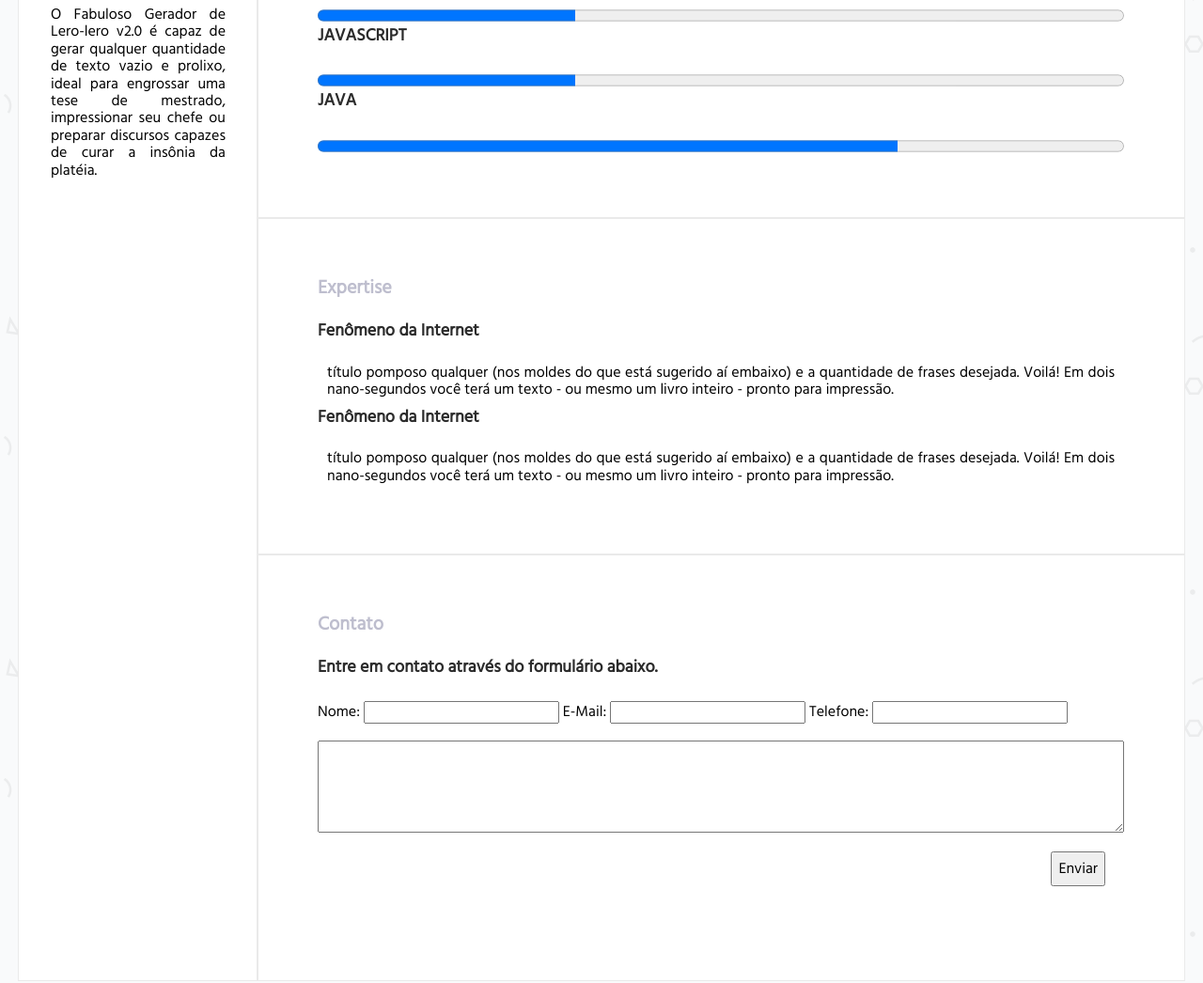
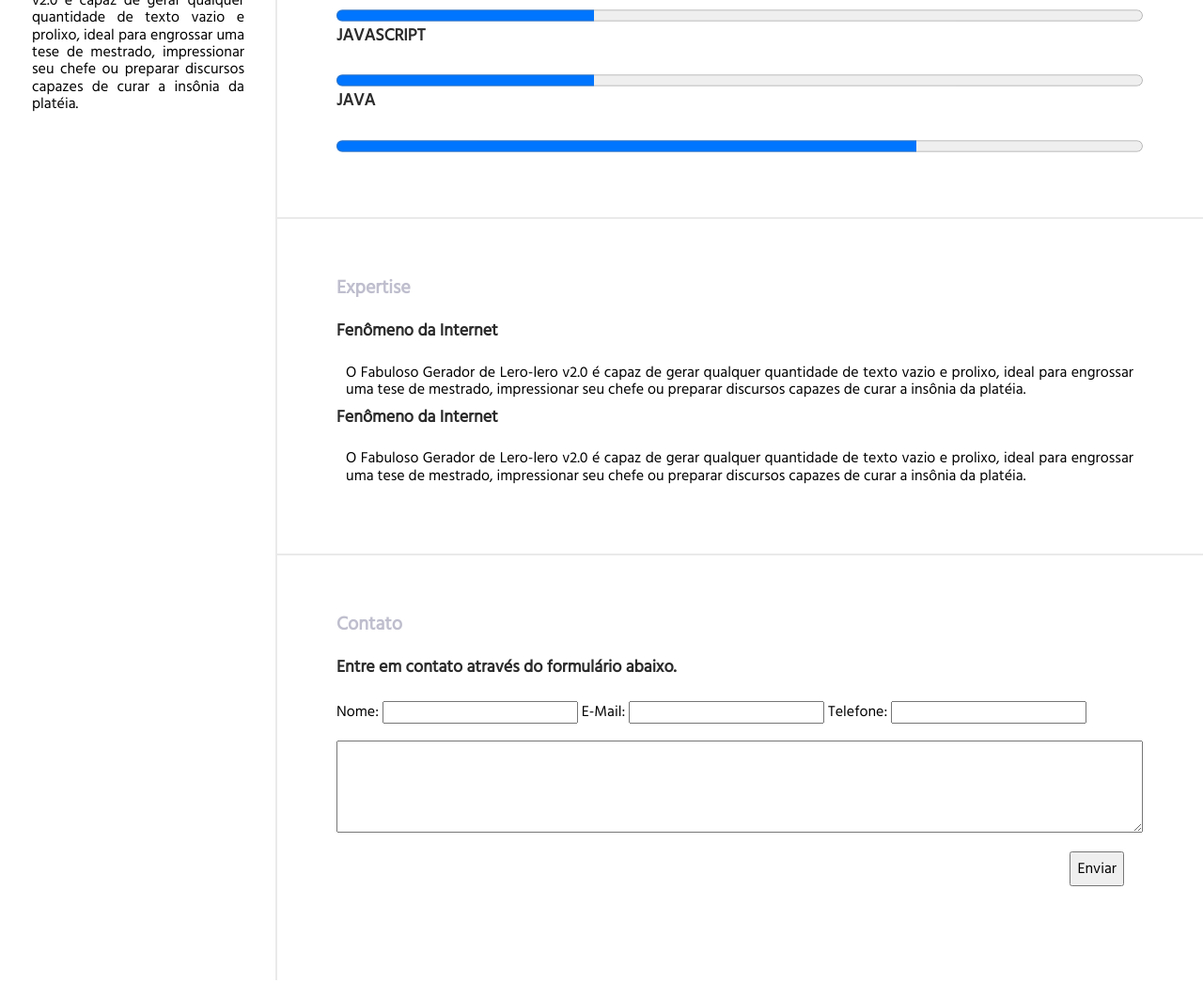
Before and after one commit to alexandre-bsantos/meu-curriculo, a plain HTML site: page index.html in a window 1280 px wide. Shown: the part 725-1771 px from the top of the page at 94% size. Drawn offline with nearby package versions, Linux system fonts and the light colour scheme; a web font is replaced by a local one.

Commit message:
Entrega do trabalho

```diff
--- a/css/app.css
+++ b/css/app.css
@@ -44,7 +44,7 @@
 
         display: flex;
         max-width: 1320px;
-        margin: 20px;
+        margin: 20px auto 0;
     }
 
     aside {
--- a/index.html
+++ b/index.html
@@ -120,19 +120,17 @@
                         <div>
                             <h3>Fenômeno da Internet</h3>
                             <p>
-                                título pomposo qualquer (nos moldes do que está sugerido aí embaixo) e a quantidade de
-                                frases desejada.
-                                Voilá! Em dois nano-segundos você terá um texto - ou mesmo um livro inteiro -
-                                pronto para impressão.
+                                O Fabuloso Gerador de Lero-lero v2.0 é capaz de gerar qualquer quantidade de texto vazio e prolixo,
+                                ideal para engrossar uma tese de mestrado, impressionar seu chefe ou preparar discursos capazes de
+                                curar a insônia da platéia.
                             </p>
                         </div>
                         <div>
                             <h3>Fenômeno da Internet</h3>
                             <p>
-                                título pomposo qualquer (nos moldes do que está sugerido aí embaixo) e a quantidade de
-                                frases desejada.
-                                Voilá! Em dois nano-segundos você terá um texto - ou mesmo um livro inteiro -
-                                pronto para impressão.
+                                O Fabuloso Gerador de Lero-lero v2.0 é capaz de gerar qualquer quantidade de texto vazio e prolixo,
+                                ideal para engrossar uma tese de mestrado, impressionar seu chefe ou preparar discursos capazes de
+                                curar a insônia da platéia.
                             </p>
                         </div>
                         </article>
```
